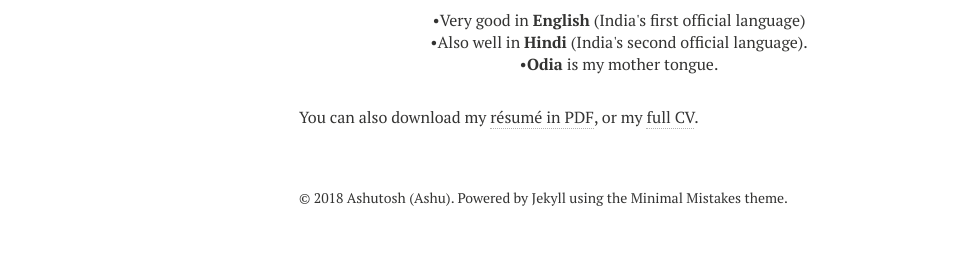
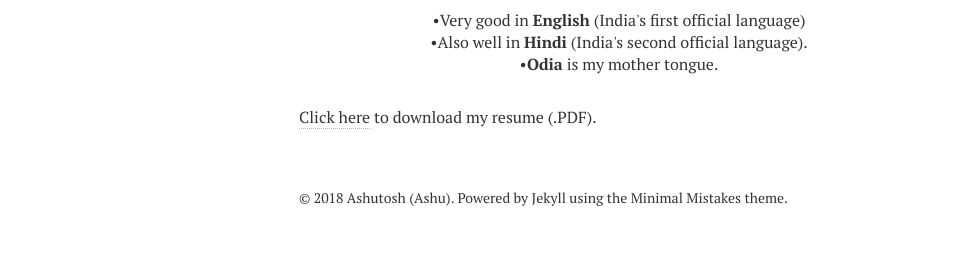
Before and after one commit to ashutoshsatapathy1990/ashutoshsatapathy1990.github.io, a Jekyll site: the page built from cv.md, in a window 1280 px wide. Shown: the part 913-1166 px from the top of the page, without its empty margins (21-987 px from the left). Built offline with Jekyll 4.4.1, drawn with Linux system fonts in a browser that asks for light colours; nearby versions of some CDN libraries.

Commit message:
Update cv.md

```diff
--- a/cv.md
+++ b/cv.md
@@ -7,4 +7,4 @@ modified: 8-7-2014
 comments: false
 ---
 
-You can also download my [résumé in PDF](https://www.dropbox.com/s/mfal5tp0q3gnr5t/Resume-PontTuset.pdf?dl=0), or my [full CV](https://www.dropbox.com/s/2ylogbqz07s3cti/CV-PontTuset.pdf?dl=0).
+[Click here](https://www.dropbox.com/s/hk4bz7swbk4n43i/Resume.pdf?dl=0) to download my resume (.PDF).
```
